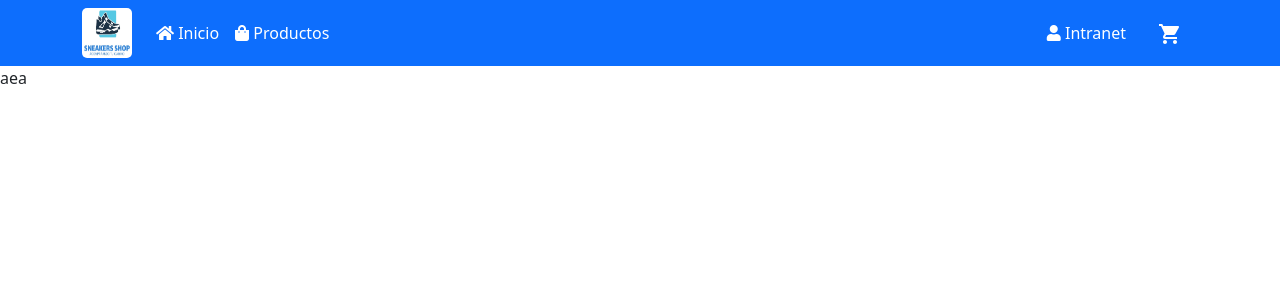
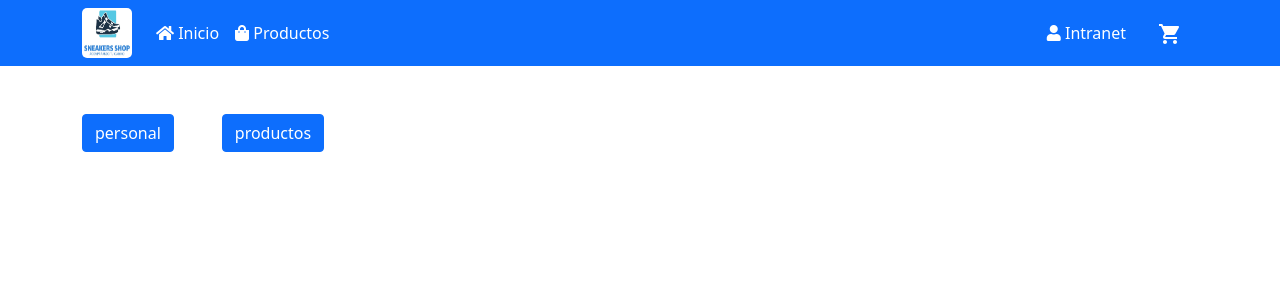
Before and after one commit to jach88/ecommerce_zapatillas_primerProyecto, a React (Create React App) app: page /menu in a window 1280 px wide. Shown: the top 300 px of the page. Built offline with nearby package versions, Linux system fonts and the light colour scheme.

Commit message:
Proyecto Front Final Final

```diff
--- a/src/views/CarritoView.js
+++ b/src/views/CarritoView.js
@@ -32,7 +32,7 @@ export default function CarritoView() {
     console.log(ctotal)
 
   }
-  let hola=0
+  let montoFinal=0
 
   useEffect(()=>{
       setCarro(carro)
@@ -72,15 +72,15 @@ export default function CarritoView() {
         </tbody>
         <tfoot>
           <div>Total Carrito {totalCarrito}</div>
-          <div>Total Carrito {
+          <div>Total Monto {
 
           carro.map((prod,i)=>{
               montoTotal=prod.cantidad*prod.precio
-              hola=hola+montoTotal
+              montoFinal=montoFinal+montoTotal
               montoTotal=0
-              console.log(hola)
+
           })}</div>
-          {hola}
+          {montoFinal}
         </tfoot>
       </table>
 
--- a/src/views/Menu.js
+++ b/src/views/Menu.js
@@ -1,9 +1,20 @@
 import React from 'react'
-
+import { Link } from 'react-router-dom'
 export default function Menu() {
     return (
         <div>
-            aea
+            <div className="container mt-5">
+
+            <Link to="/listapersonal">
+                <button  className="btn btn-primary me-5"> personal</button>
+            </Link>
+
+            <Link to="/listarproductos">
+                <button  className="btn btn-primary"> productos</button>
+            </Link>
+
+            </div>
+
         </div>
     )
 }
```
